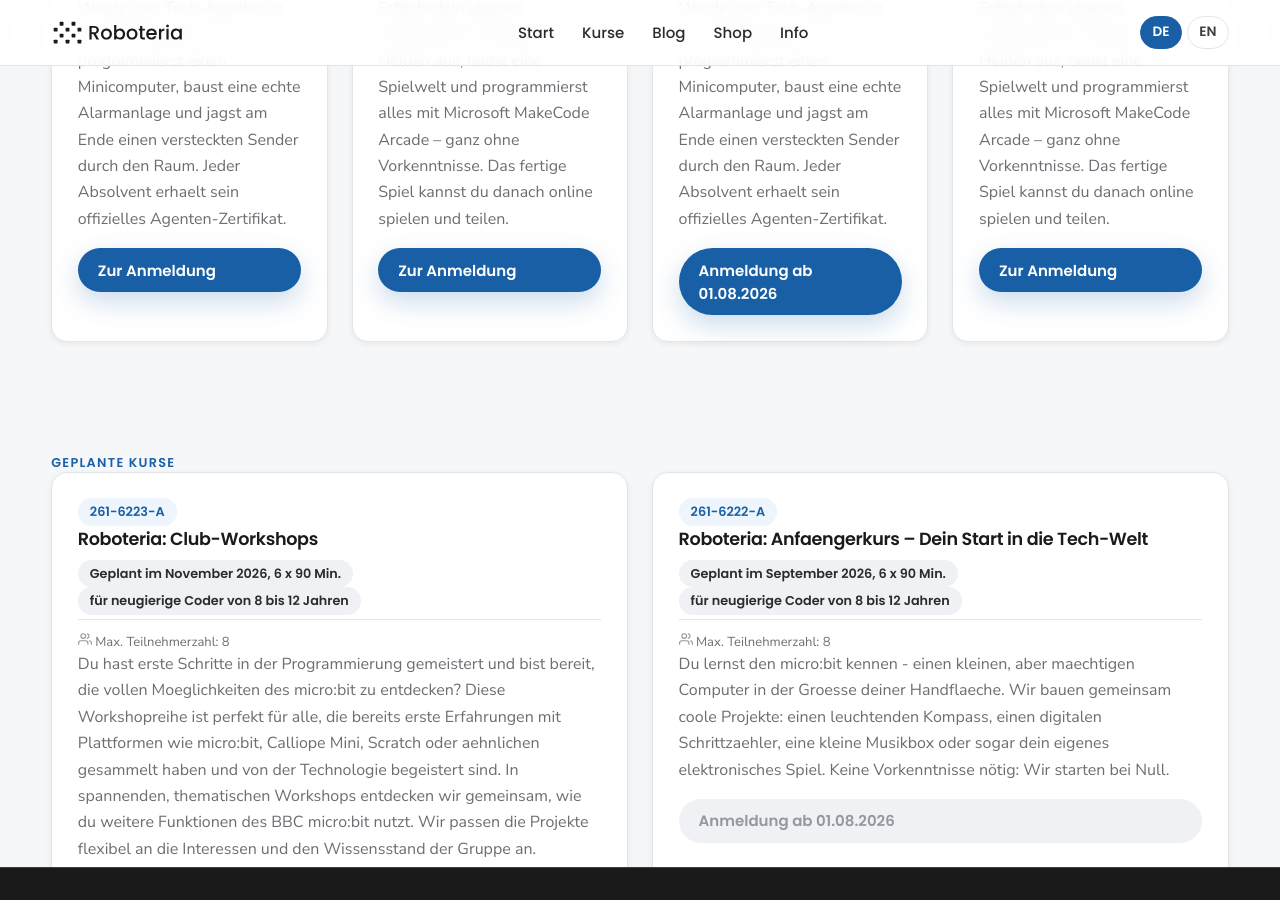
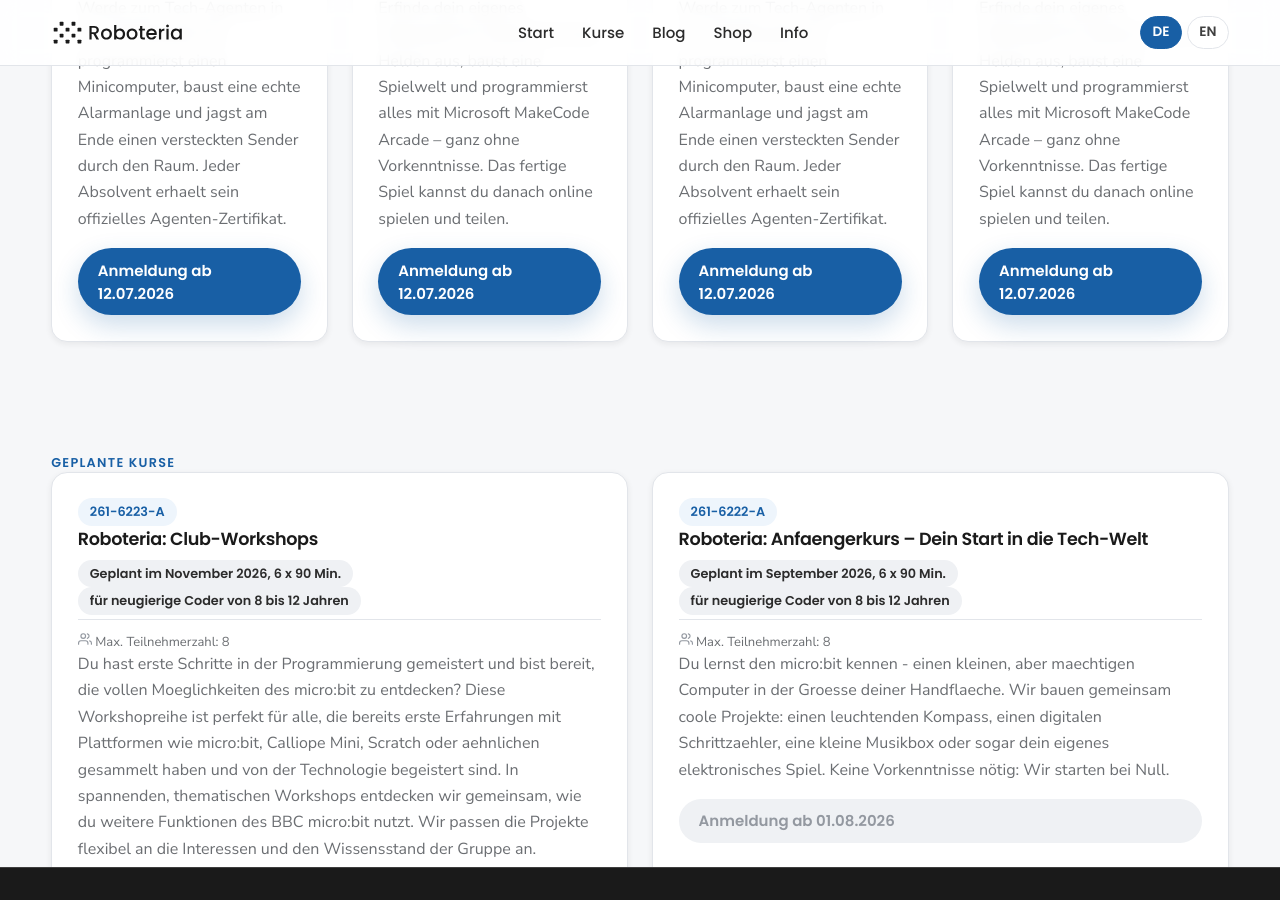
Before and after one commit to proxor/roboteria, a Jekyll site: the page built from courses.md, in a window 1280 px wide and 900 px high, scrolled down 460 px. Built offline with Jekyll 4.4.1, drawn with Linux system fonts in a browser that asks for light colours.

Commit message:
Update course status and registration details in YAML and Markdown files

```diff
--- a/_data/courses.yml
+++ b/_data/courses.yml
@@ -1,9 +1,10 @@
 - id: "FP-2026-1"
   title_de: "Roboteria: Agenten-Akademie"
   title_en: "Roboteria: Agent Academy"
-  status: "registration"
   category: "ferienprogramm"
-  registration_url: "https://herrsching.feripro.de/"
+  status: "planned"
+  registration_opens: "12.07.2026"
+  registration_url: "https://herrsching.feripro.de/suche?query=roboteria"
   meta:
     date_de: "Di., 04.08.2026, 14:00–16:00 Uhr"
     date_en: "Tue, 04 Aug 2026, 14:00–16:00"
@@ -18,9 +19,10 @@
 - id: "FP-2026-3"
   title_de: "Roboteria: Spiele selbst programmieren"
   title_en: "Roboteria: Program Your Own Games"
-  status: "registration"
   category: "ferienprogramm"
-  registration_url: "https://herrsching.feripro.de/"
+  status: "planned"
+  registration_url: "https://herrsching.feripro.de/suche?query=roboteria"
+  registration_opens: "12.07.2026"
   meta:
     date_de: "Mi., 05.08.2026, 10:00–12:00 Uhr"
     date_en: "Wed, 05 Aug 2026, 10:00–12:00"
@@ -35,11 +37,10 @@
 - id: "FP-2026-2"
   title_de: "Roboteria: Agenten-Akademie"
   title_en: "Roboteria: Agent Academy"
-  status: "registration"
+  status: "planned"
   category: "ferienprogramm"
-  registration_url: "https://herrsching.feripro.de/"
-  status: "planned"
-  registration_opens: "01.08.2026"
+  registration_url: "https://herrsching.feripro.de/suche?query=roboteria"
+  registration_opens: "12.07.2026"
   meta:
     date_de: "Mi., 02.09.2026, 14:00–16:00 Uhr"
     date_en: "Wed, 02 Sep 2026, 14:00–16:00"
@@ -56,7 +57,8 @@
   title_en: "Roboteria: Program Your Own Games"
   status: "registration"
   category: "ferienprogramm"
-  registration_url: "https://herrsching.feripro.de/"
+  registration_url: "https://herrsching.feripro.de/suche?query=roboteria"
+  registration_opens: "12.07.2026"
   meta:
     date_de: "Do., 03.09.2026, 14:00–16:00 Uhr"
     date_en: "Thu, 03 Sep 2026, 14:00–16:00"
--- a/courses.md
+++ b/courses.md
@@ -13,7 +13,9 @@
     <p data-lang="de"><strong>Anmeldung startet am 12. Juli 2026 um 10:00 Uhr</strong> beim <a href="https://herrsching.feripro.de/" target="_blank" rel="noreferrer">Ferienprogramm Herrsching am Ammersee</a> – nicht verpassen!</p>
     <p data-lang="en"><strong>Registration opens on 12 July 2026 at 10:00</strong> via the <a href="https://herrsching.feripro.de/" target="_blank" rel="noreferrer">Ferienprogramm Herrsching am Ammersee</a> – don't miss it!</p>
     <div class="card-grid">
-      {% assign ferienprogramm = site.data.courses | where: "category", "ferienprogramm" | where_exp: "item", "item.status == 'planned' or item.status == 'registration'" %}
+      {% assign ferienprogramm_planned = site.data.courses | where: "category", "ferienprogramm" | where: "status", "planned" %}
+      {% assign ferienprogramm_reg = site.data.courses | where: "category", "ferienprogramm" | where: "status", "registration" %}
+      {% assign ferienprogramm = ferienprogramm_planned | concat: ferienprogramm_reg %}
       {% for course in ferienprogramm %}
       <article class="card">
         <h3 data-lang="de">{{ course.title_de }}</h3>
@@ -72,7 +74,10 @@
       <span data-lang="en">Planned courses</span>
     </div>
     <div class="card-grid">
-      {% assign planned = site.data.courses | where_exp: "item", "item.status == 'planned' or item.status == 'registration'" | where_exp: "item", "item.category != 'ferienprogramm'" %}
+      {% assign planned_planned = site.data.courses | where: "status", "planned" %}
+      {% assign planned_reg = site.data.courses | where: "status", "registration" %}
+      {% assign planned_temp = planned_planned | concat: planned_reg %}
+      {% assign planned = planned_temp | where_exp: "item", "item.category != 'ferienprogramm'" %}
       {% for course in planned %}
       <article class="card">
         <span class="badge">{{ course.id }}</span>
```
